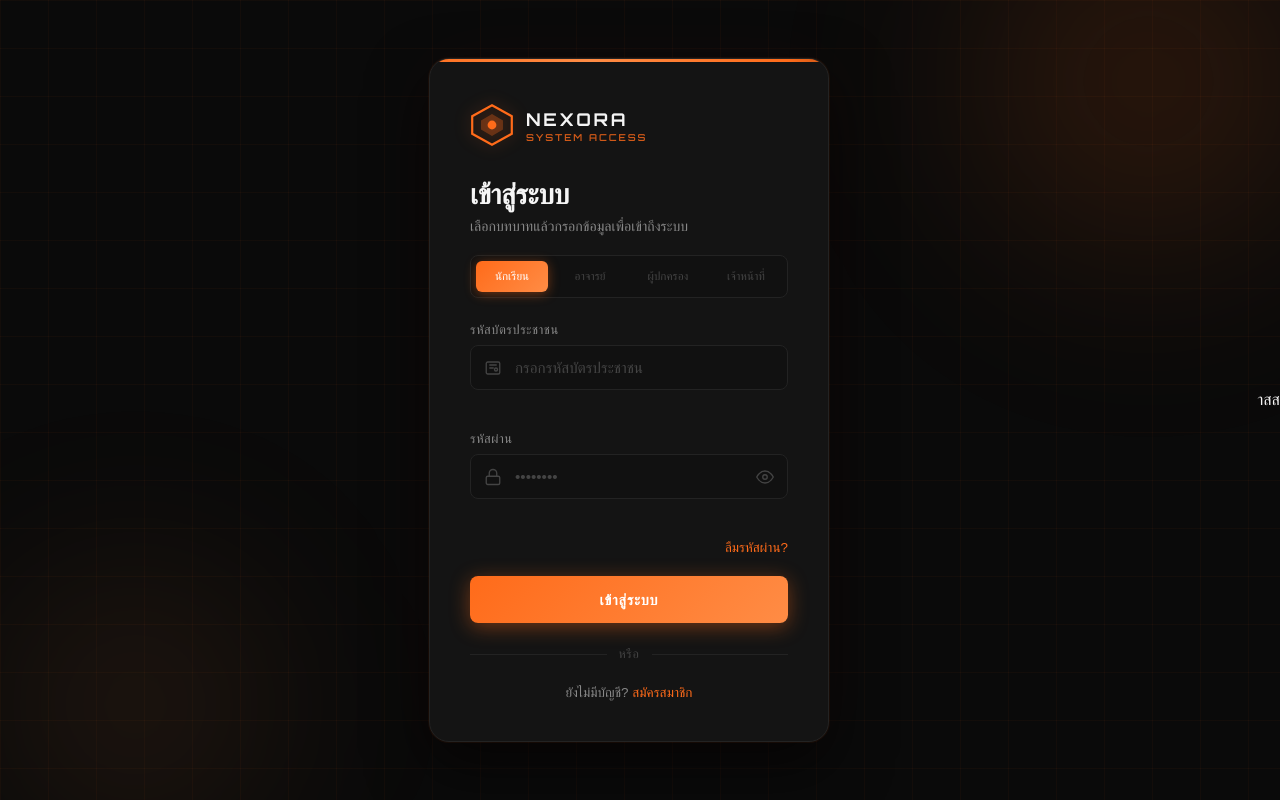
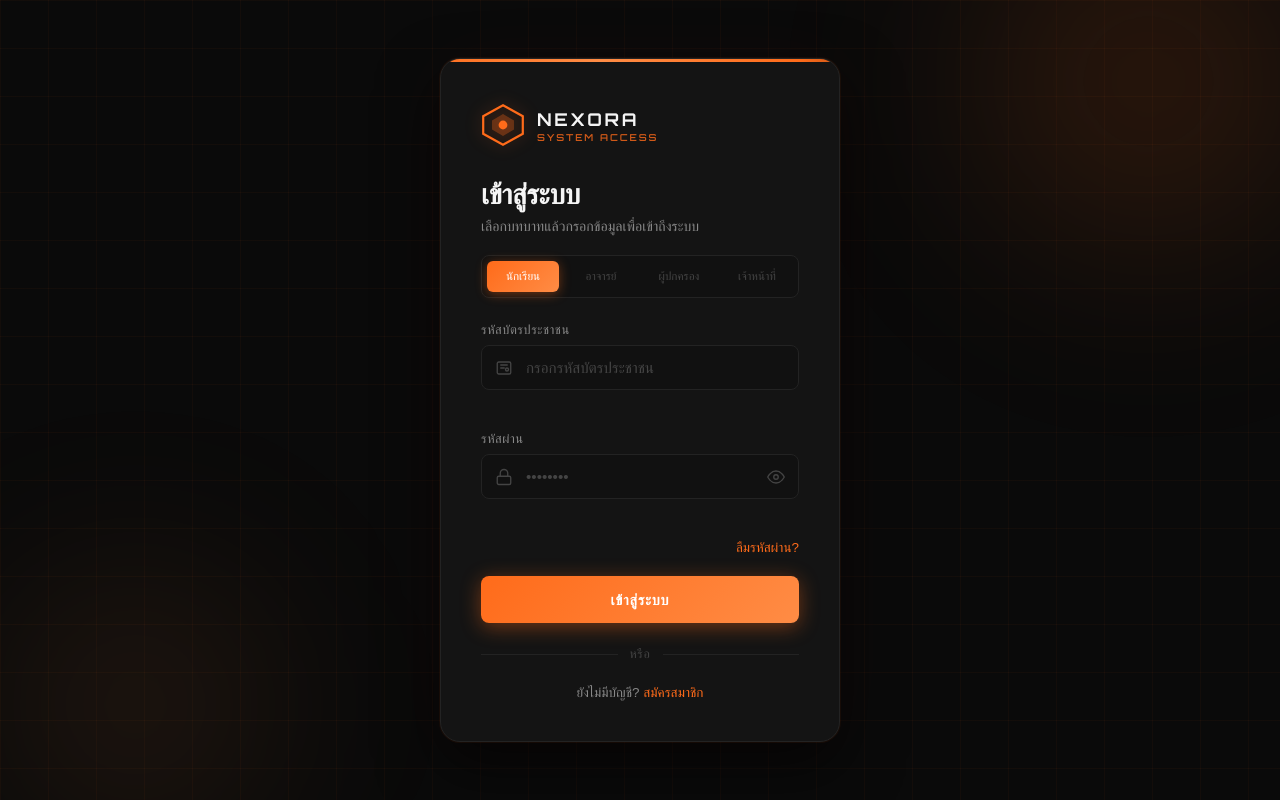
Before and after one commit to markkeza123456-beep/FlexReal, a PHP site: page /login.php in a window 1280 px wide. Run offline with PHP 8.4, Linux system fonts and the light colour scheme; some web fonts are replaced.

Commit message:
Update login.php

```diff
--- a/login.php
+++ b/login.php
@@ -122,4 +122,4 @@
 
   <script src="login.js"></script>
 </body>
-</html>าสส
+</html>
```
